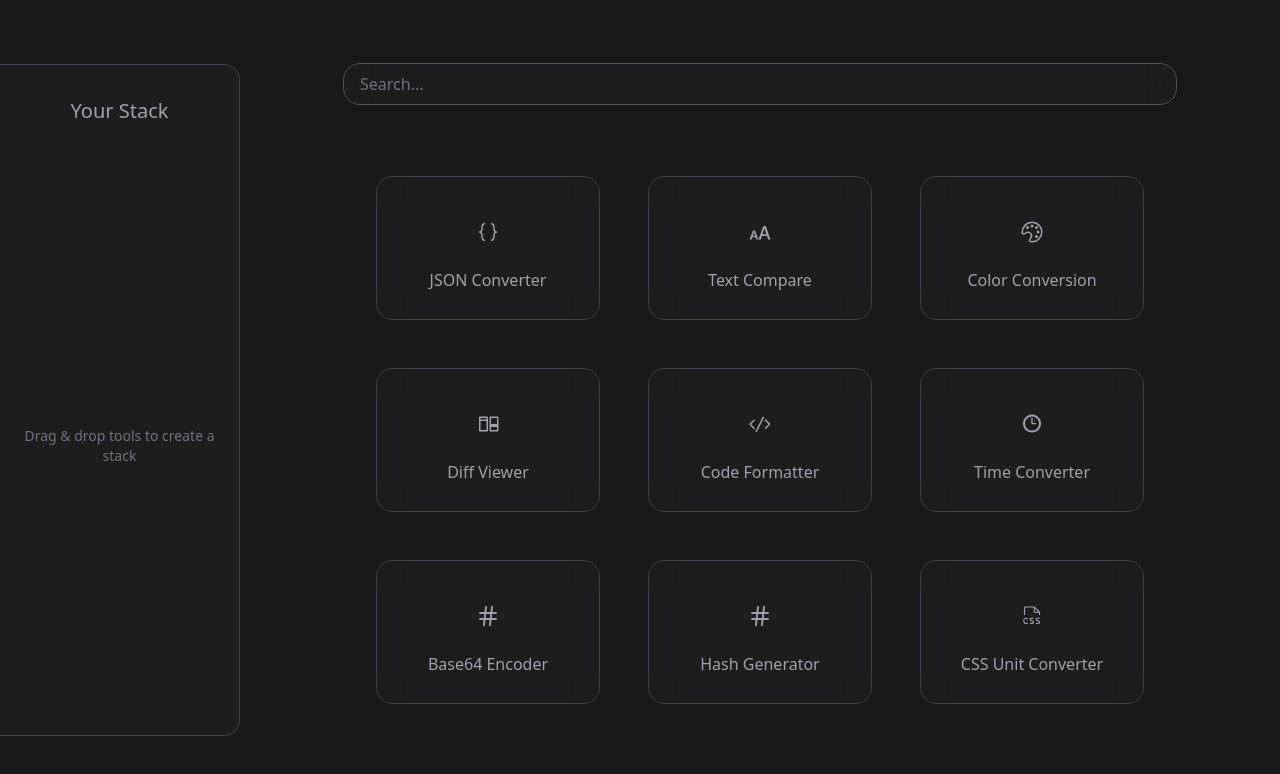
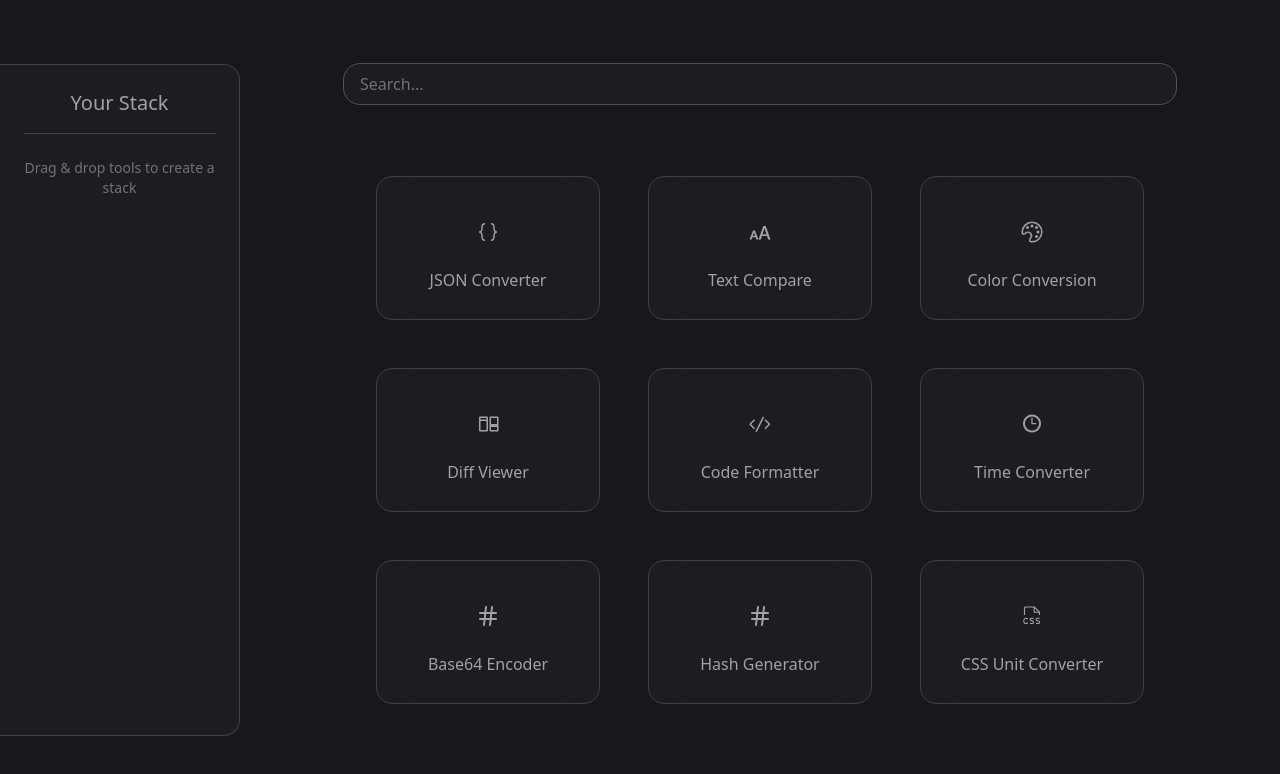
Before and after one commit to gedora-stack/tool-stack, a React (Vite) app: page / in a window 1280 px wide. Shown: the top 774 px of the page. Built offline with nearby package versions, Linux system fonts and the light colour scheme; what tailwindcss-animated would draw is missing.

Commit message:
Fixed stack title on top

```diff
--- a/src/Components/Pipe.jsx
+++ b/src/Components/Pipe.jsx
@@ -54,9 +54,12 @@ const Pipe = ({ updateMaskSize }) => {
 			onDragLeave={() => {
 				setHelper(false);
 			}}
-			className={`z-10 flex h-[84vh] min-w-[15rem] max-w-[15rem] flex-col items-center justify-start overflow-y-scroll rounded-r-2xl border-y border-r border-y-zinc-700 border-r-zinc-700 ${helper ? "bg-opacity-70" : "bg-opacity-40"} bg-zinc-800 px-3 text-sm duration-500`}
+			className={`z-10 flex h-[84vh] min-w-[15rem] max-w-[15rem] flex-col items-center justify-start rounded-r-2xl border-y border-r border-y-zinc-700 border-r-zinc-700 ${helper ? "bg-opacity-70" : "bg-opacity-40"} bg-zinc-800 px-3 text-sm duration-500`}
 		>
-			<h1 className="my-8 text-xl font-thin text-zinc-400">Your Stack</h1>
+			<h1 className="mb-4 mt-6 text-xl font-thin text-zinc-400">
+				Your Stack
+			</h1>
+			<div className="container-snap w-[12rem] overflow-y-scroll border-t border-t-zinc-700 pt-6">
 				{pipedBubbles.length === 0 ? (
 					<p className="font-sm flex h-full animate-fade items-center justify-center text-center font-thin text-zinc-500 animate-duration-300">
 						Drag & drop tools to create a stack
@@ -77,6 +80,7 @@ const Pipe = ({ updateMaskSize }) => {
 					))
 				)}
 			</div>
+		</div>
 	);
 };
 
```
Lines whose indentation alone changed are shown as unchanged.
